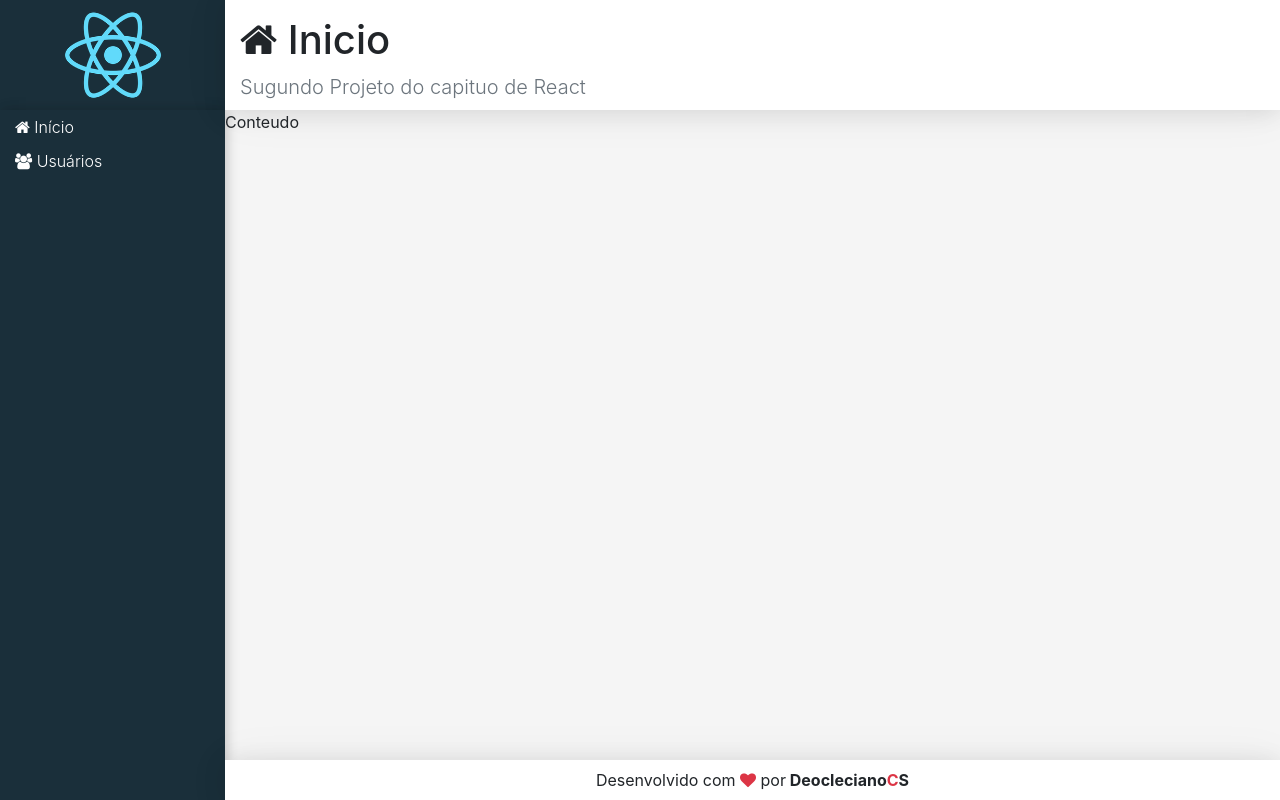
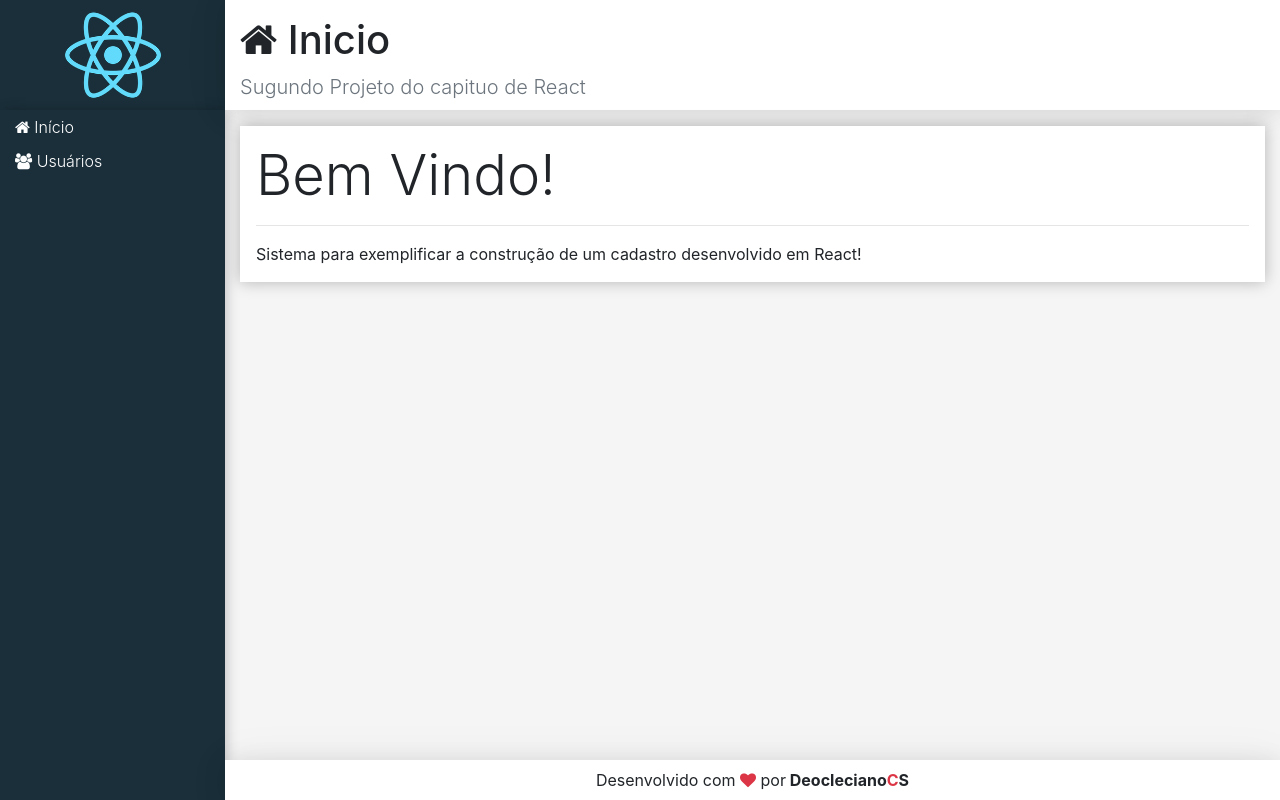
Before and after one commit to deoclecianoFilho/cadastro, a React (Create React App) app in the folder frontend/: page / in a window 1280 px wide. Built offline with nearby package versions, Linux system fonts and the light colour scheme.

Commit message:
Criando componete Conteúdo

```diff
--- /dev/null
+++ b/frontend/src/componets/home/Home.jsx
@@ -0,0 +1,11 @@
+import React from "react";
+import Main from "../templete/Main";
+
+
+export default props =>
+
+<Main icon="home" title="Inicio" subtitle="Sugundo Projeto do capituo de React">
+    <div className="display-4">Bem Vindo!</div>
+    <hr />
+    <p className="mb-0">Sistema para exemplificar a construção de um cadastro desenvolvido em React!</p>
+</Main>
--- a/frontend/src/componets/templete/Main.css
+++ b/frontend/src/componets/templete/Main.css
@@ -0,0 +1,4 @@
+main > div {
+    background: #fff;
+    box-shadow: 0 0 15px #0004;
+}
--- a/frontend/src/componets/templete/Main.jsx
+++ b/frontend/src/componets/templete/Main.jsx
@@ -5,7 +5,9 @@ import Header from "./Header";
 export default props =>
     <React.Fragment>
         <Header {...props}/>
-        <main className="content">
-            Conteudo
+        <main className="content container-fluid">
+            <div className="p-3 mt-3">
+                {props.children}
+            </div>
         </main>
     </React.Fragment>
--- a/frontend/src/main/App.jsx
+++ b/frontend/src/main/App.jsx
@@ -5,13 +5,13 @@ import 'bootstrap/dist/css/bootstrap.min.css'
 
 import Logo from '../componets/templete/Logo'
 import Nav from '../componets/templete/Nav'
-import Main from '../componets/templete/Main'
+import Home from '../componets/home/Home'
 import Footer from '../componets/templete/Footer'
 
 export default props =>
     <div className="app">
         <Logo/>
         <Nav/>
-        <Main icon="home" title="Inicio" subtitle="Sugundo Projeto do capituo de React"></Main>
+        <Home/>
         <Footer/>
     </div>
```
